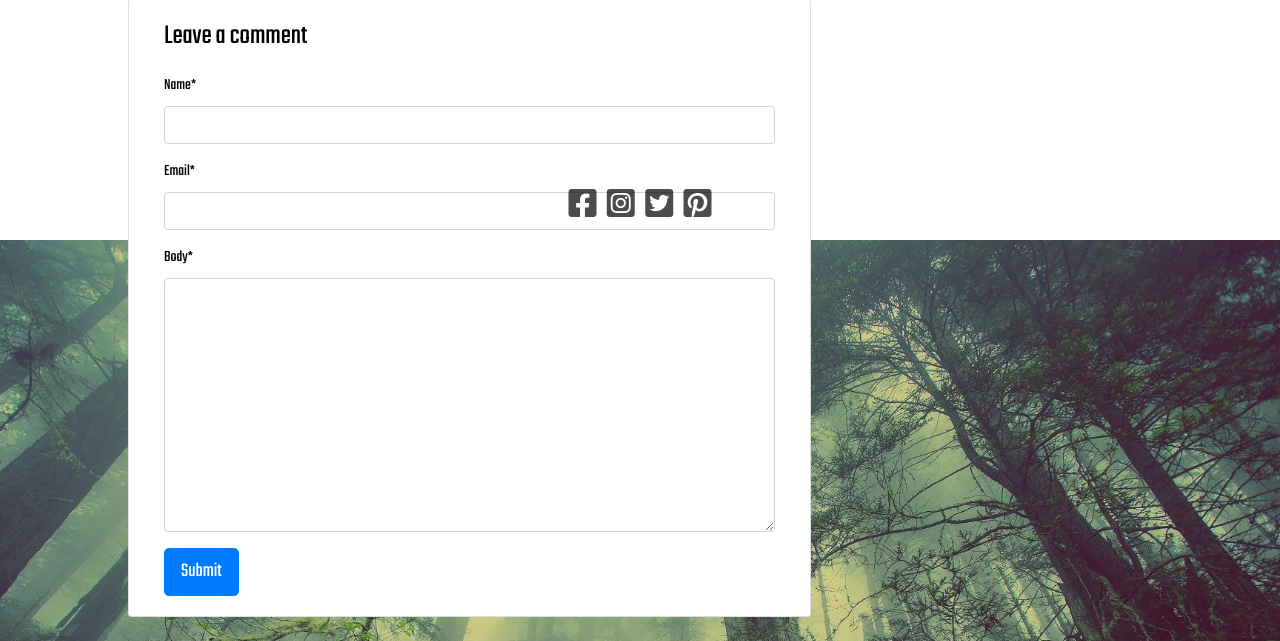
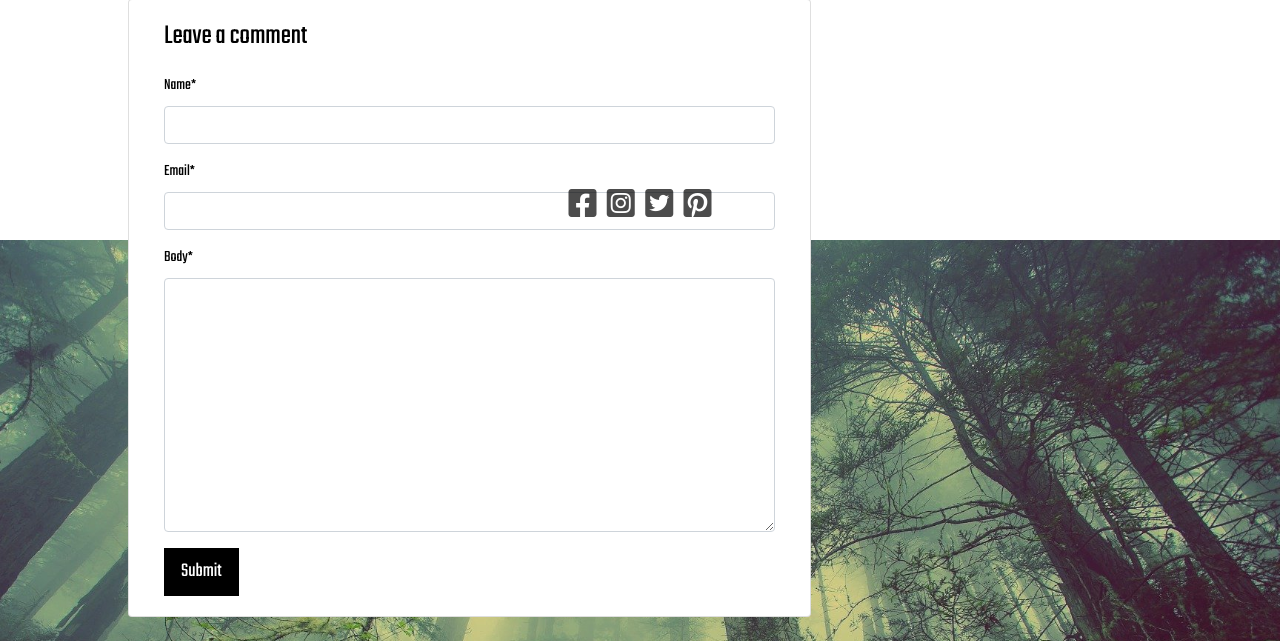
Before and after one commit to Luka-pp/Milestone-Projet-4, a Django app: template blog/templates/post_detail.html in a window 1280 px wide. Shown: the part 560-1201 px from the top of the page. Run offline with Django 3.2, Linux system fonts and the light colour scheme; the template is opened without the code that fills it: values that come from a table or form of the project are taken from there, others are empty; some libraries are stand-ins or nearby versions.

Commit message:
updated Readme.md, fixed buttons on blog app to be same throughout the website

```diff
--- a/Milestone_Project_4/settings.py
+++ b/Milestone_Project_4/settings.py
@@ -3,7 +3,7 @@ from pathlib import Path
 import dj_database_url
 
 # Build paths inside the project like this: BASE_DIR / 'subdir'.
-# import django.core.mail.backends.console
+
 
 BASE_DIR = Path(__file__).resolve().parent.parent
 
--- a/blog/templates/blog.html
+++ b/blog/templates/blog.html
@@ -28,7 +28,7 @@
                     <h2 class="card-title">{{ post.title }}</h2>
                     <p class="card-text text-muted h6">{{ post.author }} | {{ post.created_on}} </p>
                     <p class="card-text">{{post.content|slice:":200" }}</p>
-                    <a href="{% url 'post_detail' post.slug  %}" class="btn btn-primary">Read More &rarr;</a>
+                    <a href="{% url 'post_detail' post.slug  %}" class="btn btn-black rounded-0">Read More &rarr;</a>
                 </div>
             </div>
             {% endfor %}
--- a/blog/templates/post_detail.html
+++ b/blog/templates/post_detail.html
@@ -62,7 +62,7 @@
                         <form method="post" style="margin-top: 1.3em;">
                             {{ comment_form | crispy }}
                             {% csrf_token %}
-                            <button type="submit" class="btn btn-primary  btn-lg">Submit</button>
+                            <button type="submit" class="btn btn-black rounded-0  btn-lg">Submit</button>
                         </form>
                     {% endif %}
                 </div>
```
Also changed, not shown: Readme.md, Testing and Readme media/Images/heroku_config_vars.png (added).
